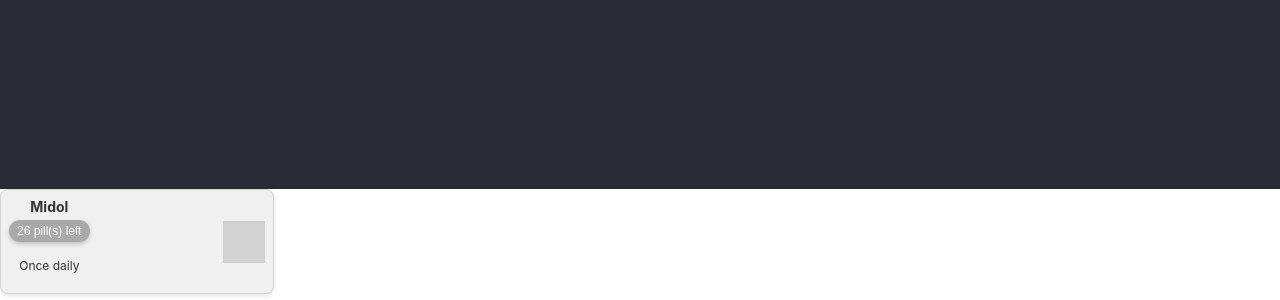
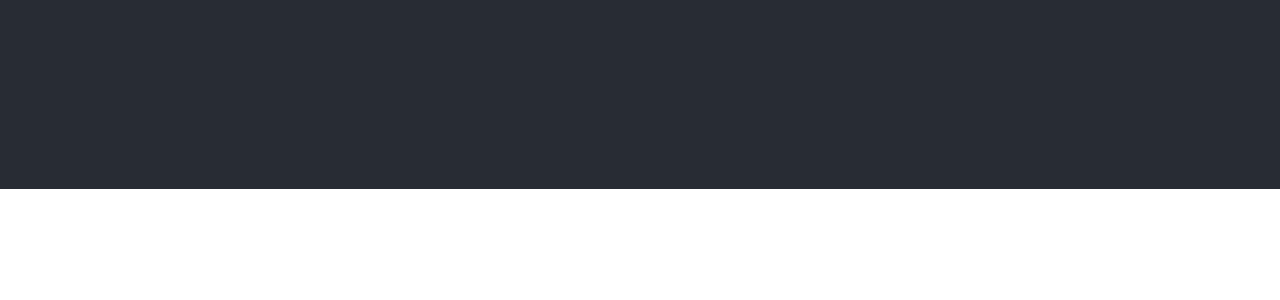
Before and after one commit to agiledev-students-spring2024/4-final-project-med-tracker-1, a React (Create React App) app in the folder front-end/: page / in a window 1280 px wide. Shown: the part 611-911 px from the top of the page. After the commit the page ends 800 px from the top, so only its background shows below. Built offline with nearby package versions, Linux system fonts and the light colour scheme.

Commit message:
removed medicine component from app.js

```diff
--- a/front-end/src/App.js
+++ b/front-end/src/App.js
@@ -10,8 +10,7 @@
       </header>
       <main className="App-content">
         {/* Include the MedicationCard component */}
-        <MedicationCard />
-        <MedicationCard />
+
       </main>
     </div>
   );
```
